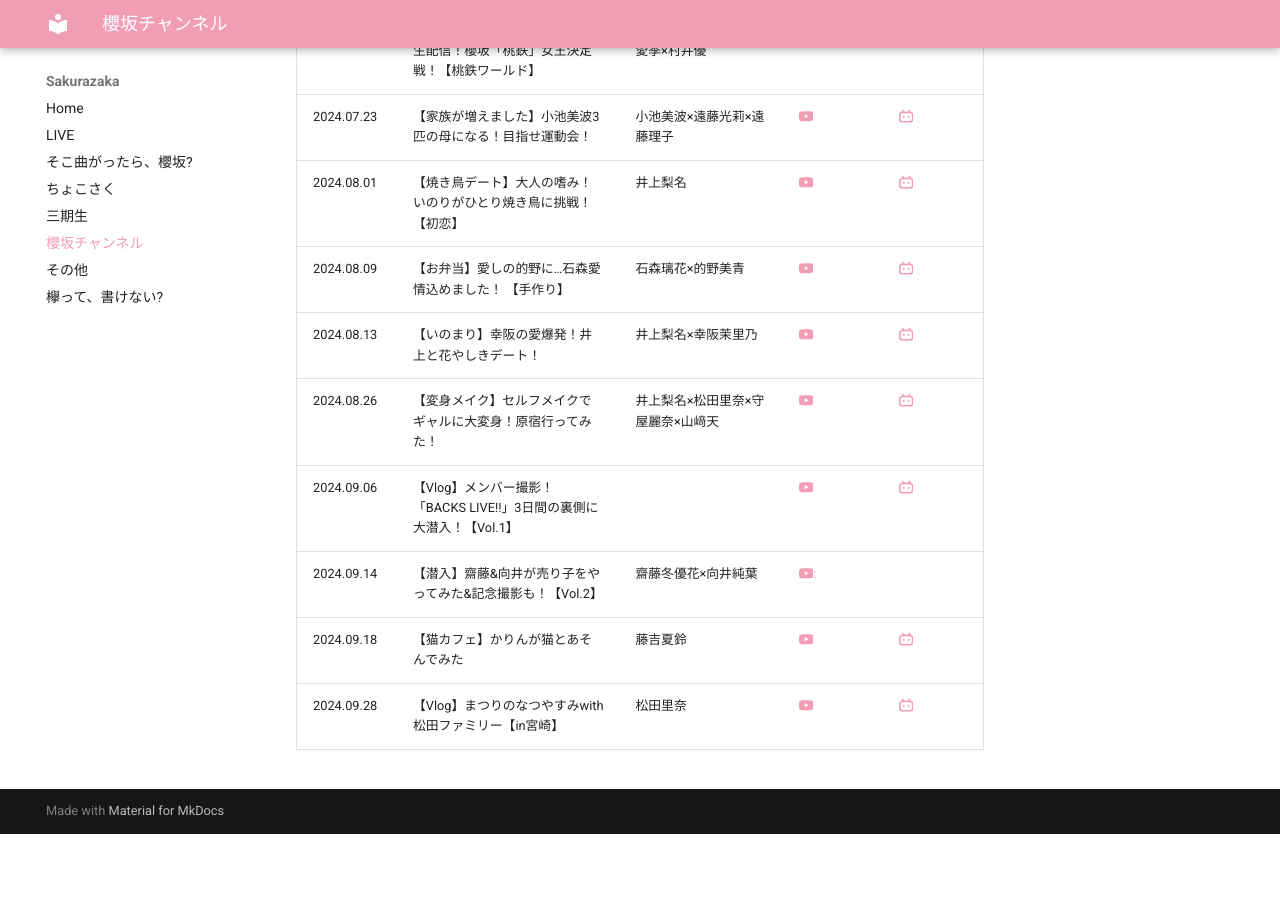
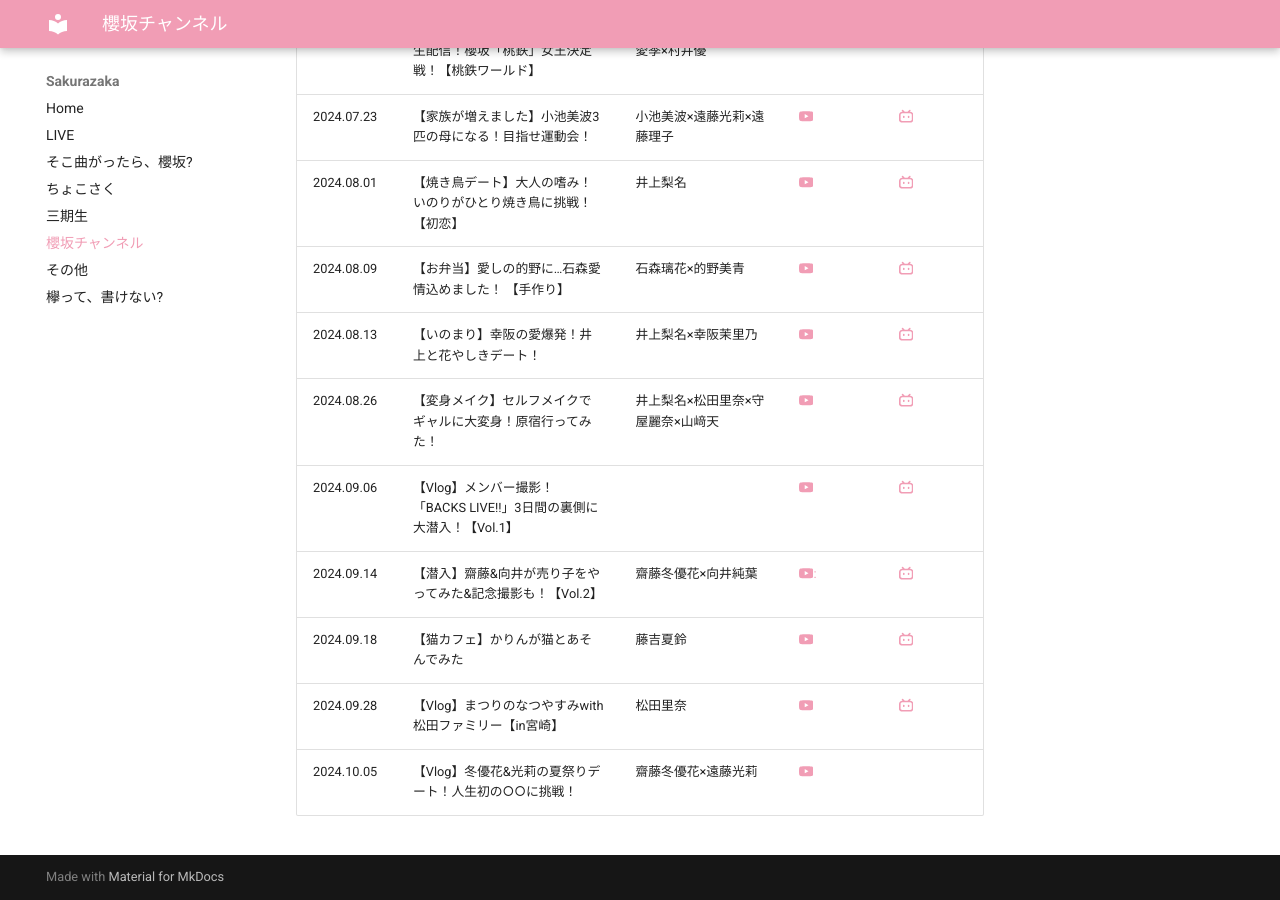
Before and after one commit to aki-192/sakura, an MkDocs documentation site: the page built from docs/yt-channel.md, in a window 1280 px wide and 900 px high, scrolled down 5411 px. Built offline with MkDocs 1.6.1 and Material for MkDocs 9.7.7, drawn with Linux system fonts in a browser that asks for light colours; before the commit the page ends 6245 px from its top, so only the background shows below that.

Commit message:
Update yt-channel.md

```diff
--- a/docs/yt-channel.md
+++ b/docs/yt-channel.md
@@ -74,6 +74,7 @@ title: 櫻坂チャンネル
 | 2024.08.13 | 【いのまり】幸阪の愛爆発！井上と花やしきデート！ | 井上梨名×幸阪茉里乃 | [:simple-youtube:](https://m.youtube.com/watch?v=GDYuXZBT_ic) | [:simple-bilibili:](https://www.bilibili.com/video/BV1o4421U7VH/) |
 | 2024.08.26 | 【変身メイク】セルフメイクでギャルに大変身！原宿行ってみた！ | 井上梨名×松田里奈×守屋麗奈×山﨑天 | [:simple-youtube:](https://www.youtube.com/watch?v=hkBoQExtLW0) | [:simple-bilibili:](https://www.bilibili.com/video/BV1iXsgeyEJF/) |
 | 2024.09.06 | 【Vlog】メンバー撮影！「BACKS LIVE!!」3日間の裏側に大潜入！【Vol.1】 | | [:simple-youtube:](https://www.youtube.com/watch?v=FK_r6GQb3ME) | [:simple-bilibili:](https://www.bilibili.com/video/BV1LopaeeEYX/) |
-| 2024.09.14 | 【潜入】齋藤&向井が売り子をやってみた&記念撮影も！【Vol.2】 | 齋藤冬優花×向井純葉 | [:simple-youtube::](https://www.youtube.com/watch?v=fz8KwqeO-oY) | |
+| 2024.09.14 | 【潜入】齋藤&向井が売り子をやってみた&記念撮影も！【Vol.2】 | 齋藤冬優花×向井純葉 | [:simple-youtube::](https://www.youtube.com/watch?v=fz8KwqeO-oY) | [:simple-bilibili:](https://www.bilibili.com/video/BV1Le2PYFEKf?p=2) |
 | 2024.09.18 | 【猫カフェ】かりんが猫とあそんでみた | 藤吉夏鈴 | [:simple-youtube:](https://www.youtube.com/watch?v=oH_ySXqLAas) | [:simple-bilibili:](https://www.bilibili.com/video/BV1sGtEeREf9/) |
 | 2024.09.28 | 【Vlog】まつりのなつやすみwith松田ファミリー【in宮崎】 | 松田里奈 | [:simple-youtube:](https://www.youtube.com/watch?v=xJNfuOlBB2w) | [:simple-bilibili:](https://www.bilibili.com/video/BV15dxte8E7o/) |
+| 2024.10.05 | 【Vlog】冬優花&光莉の夏祭りデート！人生初の○○に挑戦！ | 齋藤冬優花×遠藤光莉 | [:simple-youtube:](https://www.youtube.com/watch?v=67UnShbwFn0) | |
```
